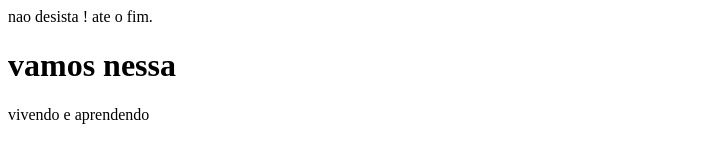
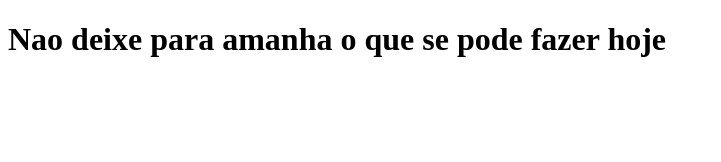
Before and after one commit to flavio-ferreiraa/flavio-Atividade_ADS, a plain HTML site: page index.html in a window 1280 px wide. Shown: the whole page, without its empty margins (0-721 px from the left). Drawn offline with Linux system fonts and the light colour scheme.

Commit message:
Add files via upload

```diff
--- a/index.html
+++ b/index.html
@@ -3,10 +3,9 @@
 <head>
     <meta charset="UTF-8">
     <meta name="viewport" content="width=device-width, initial-scale=1.0">
-    <title> Bm vindo ao projeto </title>
-</head> nao desista ! </h1>
-<body> ate o fim.
-    <h1> vamos nessa </h1>
+    <title>tecnologia em movimento ao redo do mundo</title>
+</head>
+<body>
 
-</body> vivendo e aprendendo
+</body> <h1>Nao deixe para amanha o que se pode fazer hoje</h1>
 </html>
```
